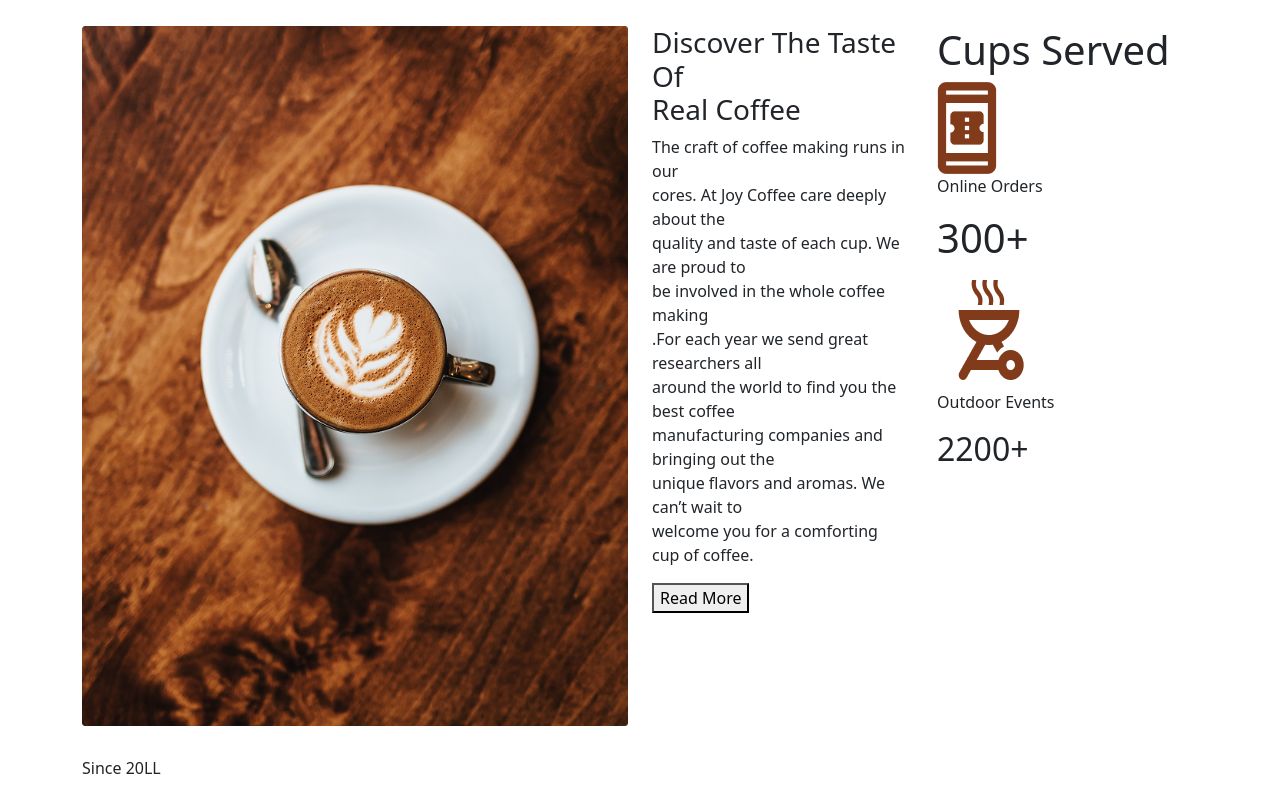
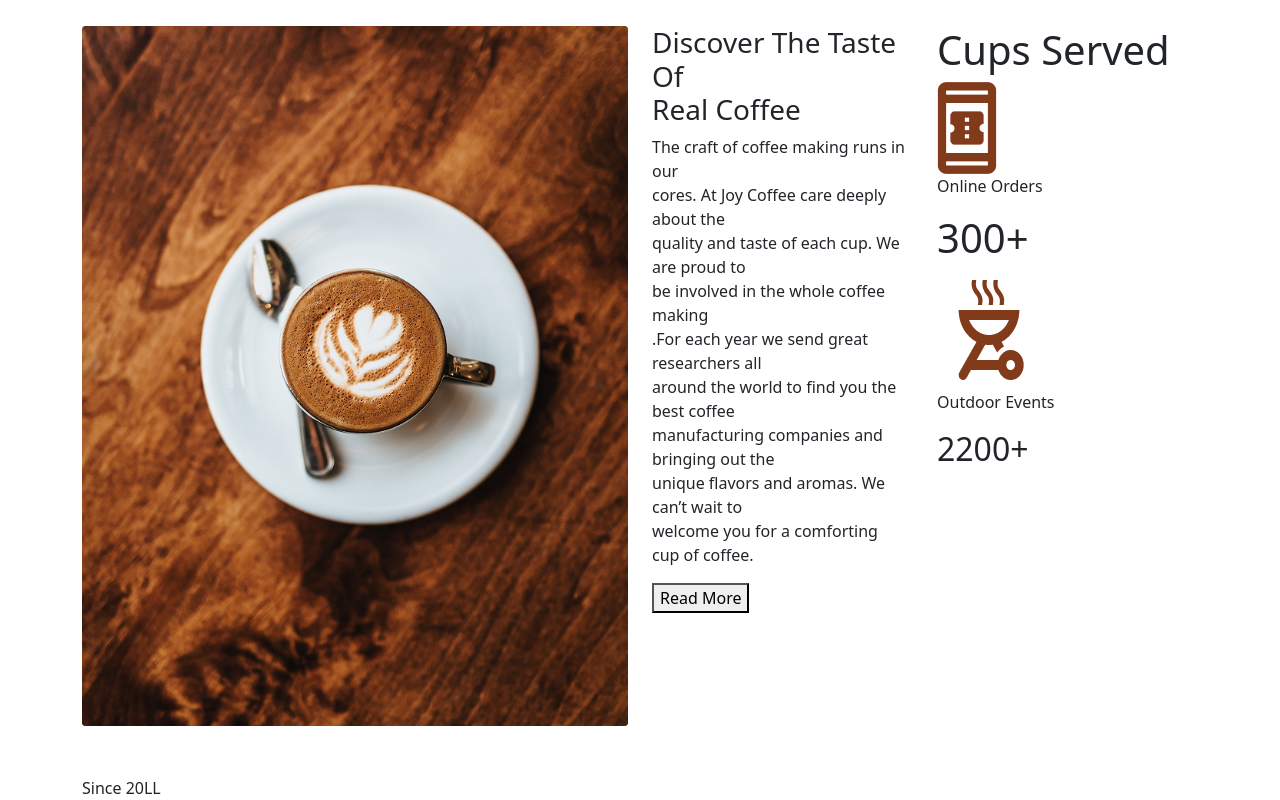
Before and after one commit to masterpP0109/Joy-coffee, a plain HTML site: page index.html in a window 1280 px wide. Shown: the part 1412-2212 px from the top of the page. Drawn offline with nearby package versions, Linux system fonts and the light colour scheme.

Commit message:
title change

```diff
--- a/index.html
+++ b/index.html
@@ -6,7 +6,7 @@
     <link rel="stylesheet" href="syntax.css">
     <link href="https://cdn.jsdelivr.net/npm/bootstrap@5.0.2/dist/css/bootstrap.min.css" rel="stylesheet" integrity="sha384-EVSTQN3/azprG1Anm3QDgpJLIm9Nao0Yz1ztcQTwFspd3yD65VohhpuuCOmLASjC" crossorigin="anonymous">
     <link href='https://unpkg.com/boxicons@2.1.4/css/boxicons.min.css' rel='stylesheet'>
-    <title>Document</title>
+    <title>Coffe Website</title>
 </head>
 <body>
 
--- a/syntax.scss
+++ b/syntax.scss
@@ -313,7 +313,7 @@ header{
 
             p{
                 position: relative;
-                top: 30px;
+                top: 50px;
             }
 
 
```
Also changed, not shown: syntax.css.
